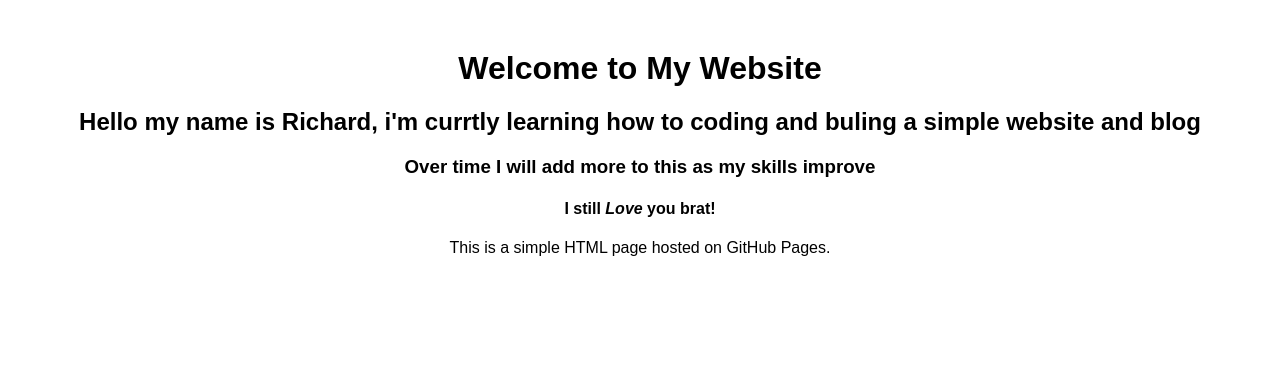
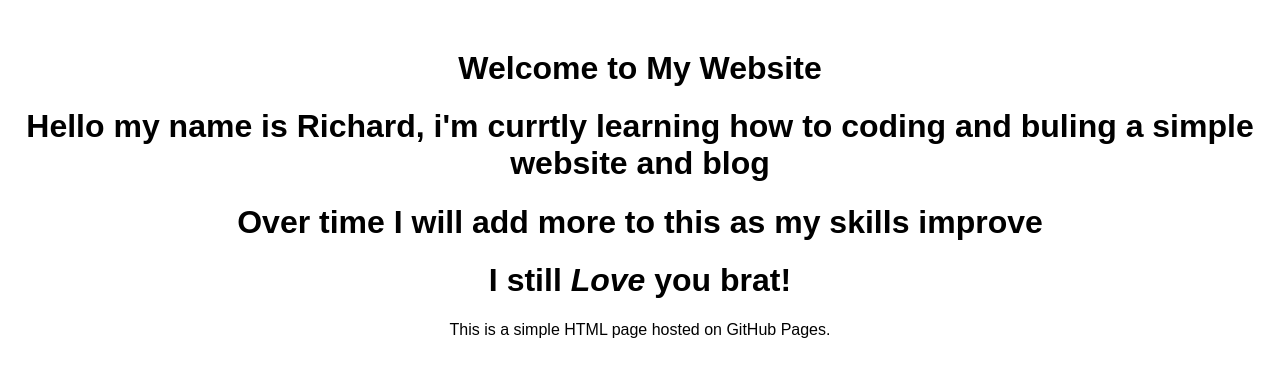
Before and after one commit to Banef14/my-website, a plain HTML site: page index.html in a window 1280 px wide. Drawn offline with Linux system fonts and the light colour scheme.

Commit message:
Update index.html

```diff
--- a/index.html
+++ b/index.html
@@ -14,9 +14,9 @@
 </head>
 <body>
     <h1>Welcome to My Website</h1>
-    <h2>Hello my name is Richard, i'm currtly learning how to coding and buling a simple website and blog</h2>
-    <h3>Over time I will add more to this as my skills improve</h3>
-    <h4>I still <em>Love</em> you brat!</h4>
+    <h1>Hello my name is Richard, i'm currtly learning how to coding and buling a simple website and blog</h1>
+    <h1>Over time I will add more to this as my skills improve</h1>
+    <h1>I still <em>Love</em> you brat!</h1>
     <p>This is a simple HTML page hosted on GitHub Pages.</p>
 </body>
 </html>
```
